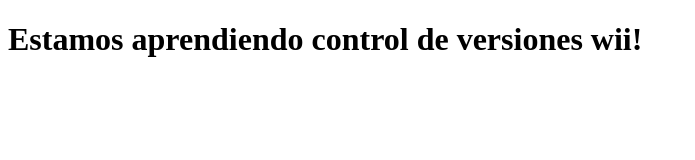
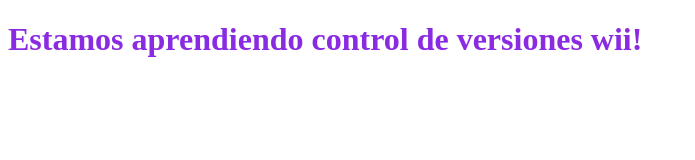
Before and after one commit to FalsoLoto/04_intro_git, a plain HTML site: page index.html in a window 1280 px wide. Shown: the whole page, without its empty margins (0-695 px from the left). Drawn offline with Linux system fonts and the light colour scheme.

Commit message:
Primer commit

```diff
--- a/css/style.css
+++ b/css/style.css
@@ -0,0 +1,3 @@
+.aviso{
+    color: blueviolet;
+}
--- a/index.html
+++ b/index.html
@@ -10,7 +10,7 @@
     <title>Document</title>
 </head>
 <body>
-    <h1>Estamos aprendiendo control de versiones wii!</h1>
+    <h1 class="aviso">Estamos aprendiendo control de versiones wii!</h1>
 
 <script src="js/script.js"></script>
 </body>
```
